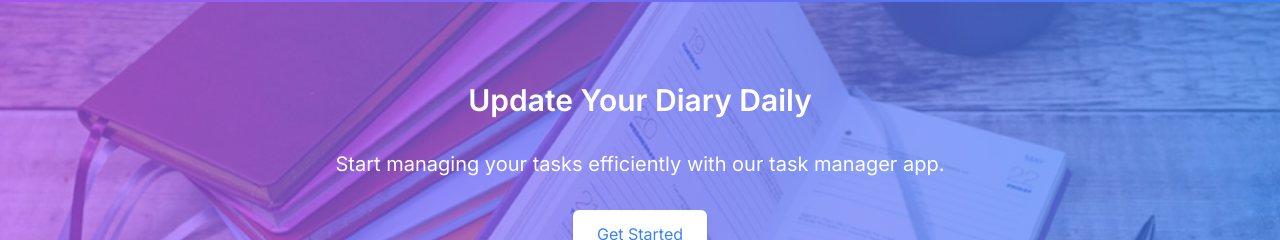
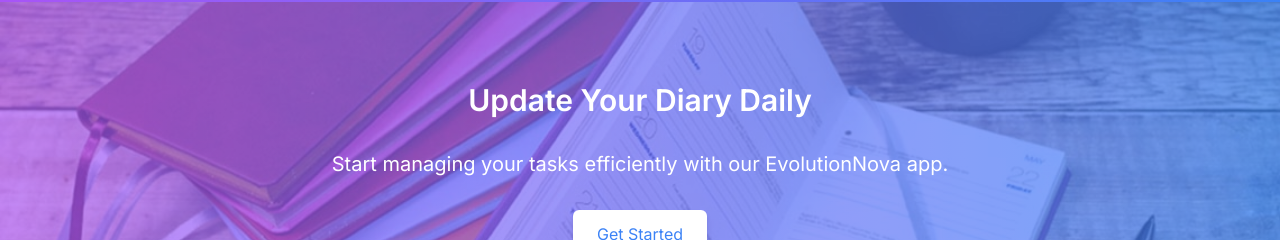
Before and after one commit to amankushwaha577/Evolution, a Next.js app: page / in a window 1280 px wide. Shown: the part 814-1054 px from the top of the page. Built offline with nearby package versions, Linux system fonts and the light colour scheme; no server answers.

Commit message:
EvolutionNova

```diff
--- a/src/app/login/page.jsx
+++ b/src/app/login/page.jsx
@@ -2,7 +2,7 @@
 import Login from "./Login";
 
 export const metadata = {
-  title: "Login: Work Manager",
+  title: "Login: EvolutionNova",
 };
 
 function LoginPage() {
--- a/src/app/page.js
+++ b/src/app/page.js
@@ -5,7 +5,7 @@
 import Image from "next/image";
 
 export const metadata = {
-  title: "Home : Work Manager",
+  title: "EvolutionNova",
 };
 
 export default function Home() {
--- a/src/app/show-tasks/page.js
+++ b/src/app/show-tasks/page.js
@@ -1,7 +1,7 @@
 import React from "react";
 import ShowTasks from "./ShowTasks";
 export const metadata = {
-  title: "All Tasks : Work Manager",
+  title: "All Tasks : EvolutionNova",
 };
 const ShowTasksPage = () => {
   return <ShowTasks />;
--- a/src/app/signup/page.jsx
+++ b/src/app/signup/page.jsx
@@ -2,7 +2,7 @@
 import Signup from "./Signup";
 
 export const metadata = {
-  title: "Signup : Work Manager",
+  title: "Signup : EvolutionNova",
 };
 
 const SignUpPage = () => {
--- a/src/components/homepage/ActionSection.js
+++ b/src/components/homepage/ActionSection.js
@@ -11,7 +11,7 @@
           Update Your Diary Daily
         </h2>
         <p className="text-xl text-center mb-8">
-          Start managing your tasks efficiently with our task manager app.
+          Start managing your tasks efficiently with our EvolutionNova app.
         </p>
         <button
           className="bg-white text-blue-500 py-3 px-6 rounded-md shadow-md hover:shadow-lg transition duration-300"
```
